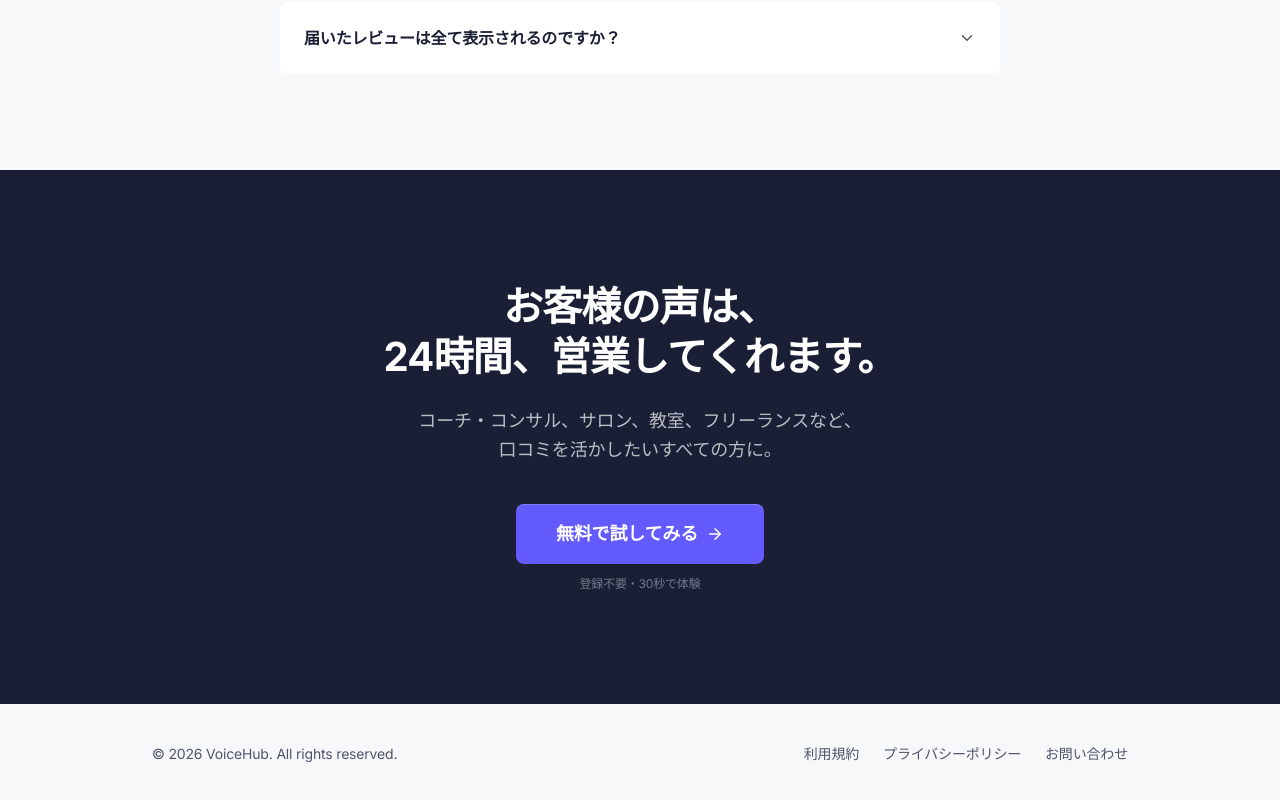
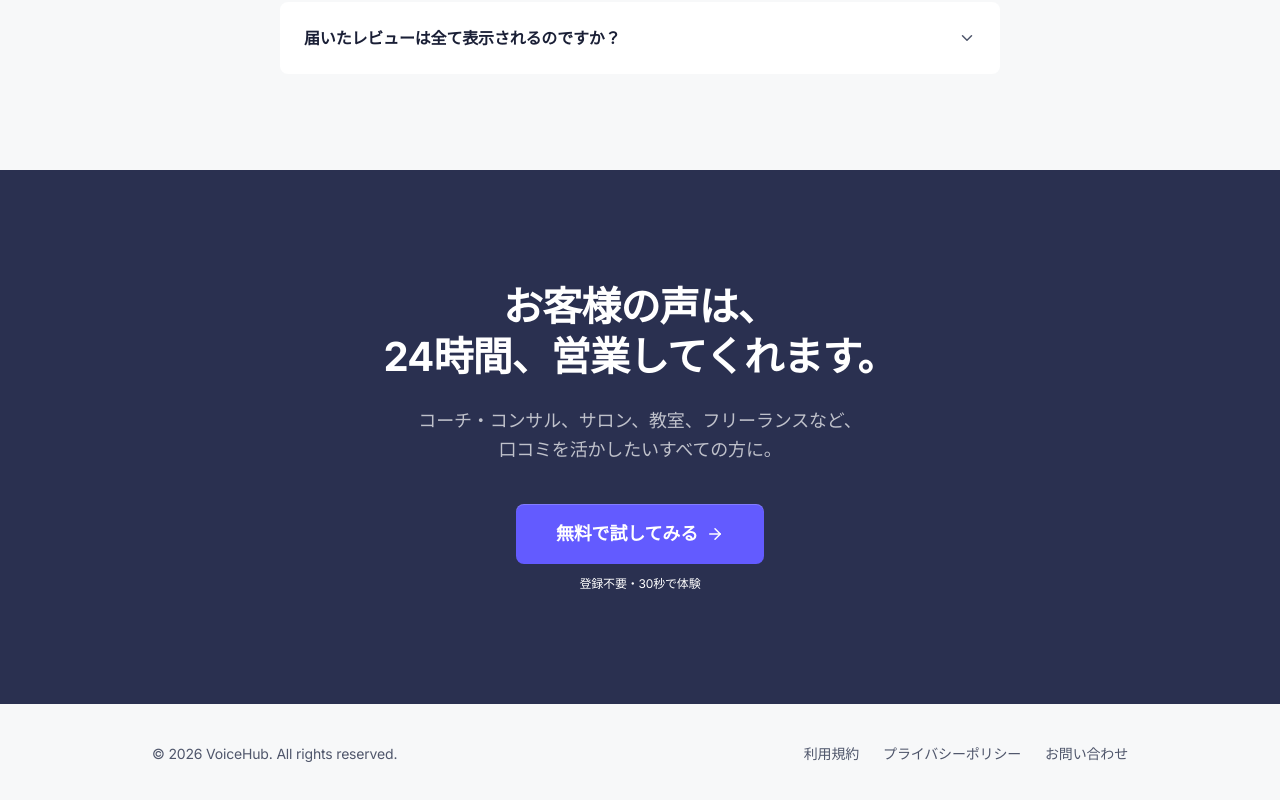
Before and after one commit to forRR444/voice-hub, a Next.js app: page / in a window 1280 px wide. Shown: the part 7362-8162 px from the top of the page. Built offline with nearby package versions, Linux system fonts and the light colour scheme; no server answers.

Commit message:
fix: CTAセクション背景色を#2A3050に調整、「登録不要」テキストの視認性改善

```diff
--- a/src/app/page.tsx
+++ b/src/app/page.tsx
@@ -456,7 +456,7 @@ export default function Home() {
       </section>
 
       {/* ── Final CTA ── */}
-      <section className="bg-[#1A1F36] py-20 sm:py-28">
+      <section className="bg-[#2A3050] py-20 sm:py-28">
         <div className="max-w-3xl mx-auto px-6 text-center">
           <h2 className="text-2xl sm:text-[2.5rem] font-bold text-white leading-tight tracking-[-0.022em]">
             お客様の声は、
@@ -476,7 +476,7 @@ export default function Home() {
               無料で試してみる
               <ArrowRight size={18} />
             </Link>
-            <span className="text-xs text-white/40">登録不要・30秒で体験</span>
+            <span className="text-xs text-white">登録不要・30秒で体験</span>
           </div>
         </div>
       </section>
```
